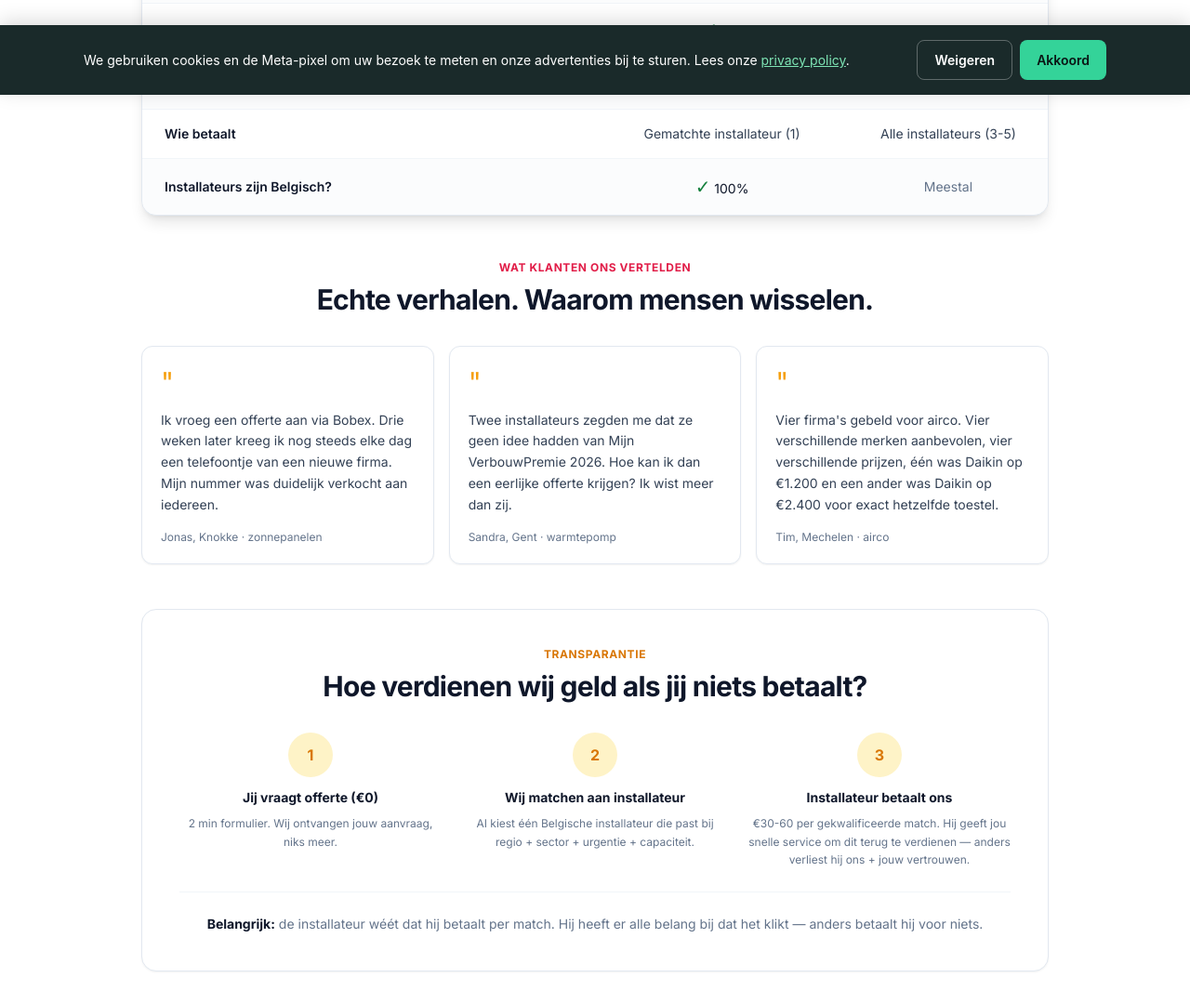
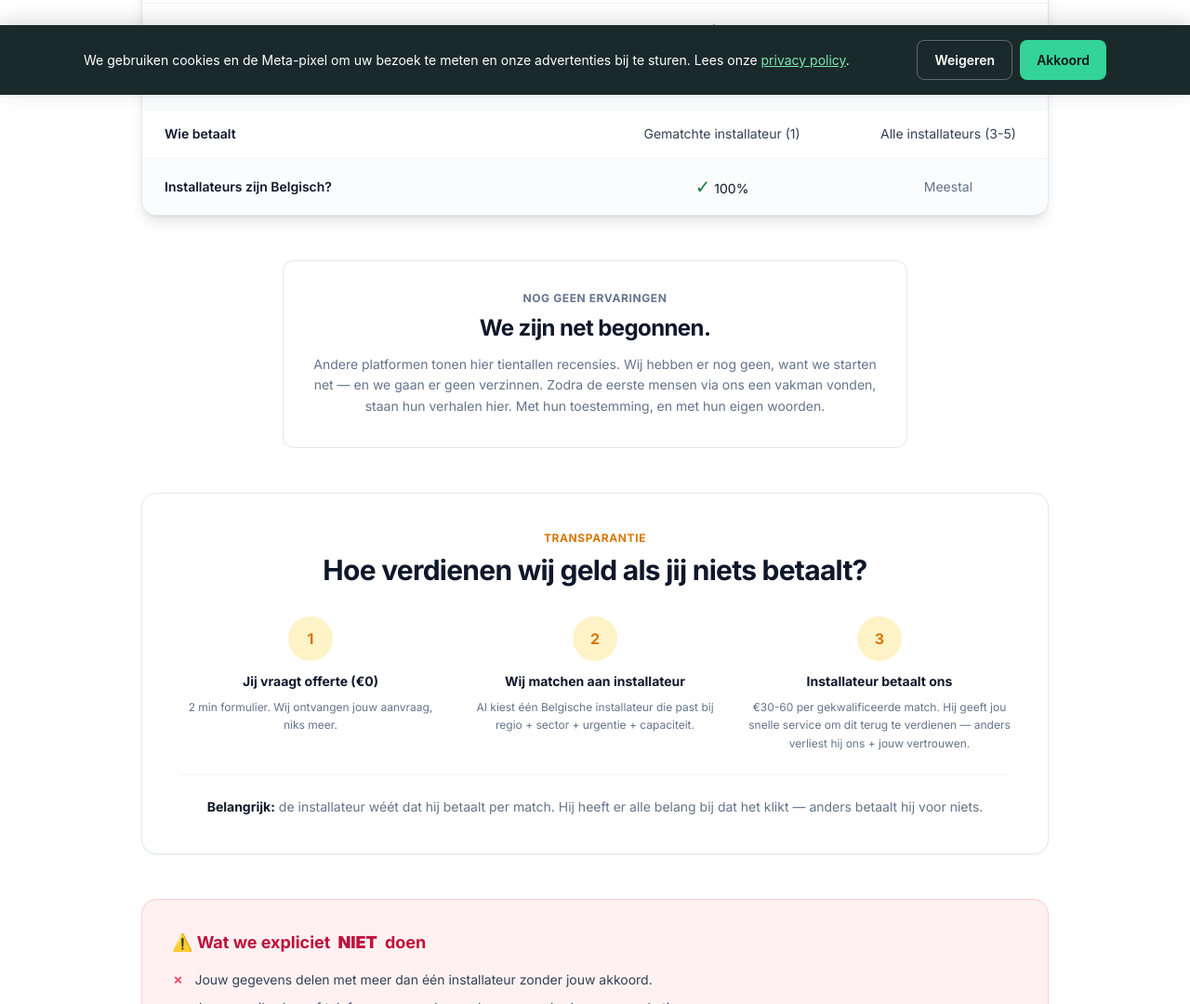
Before and after one commit to NXTGenergy/selectly-v2, a plain HTML site: page vraag/waarom-anders.html in a window 1280 px wide. Shown: the part 698-1778 px from the top of the page at 93% size. Drawn offline with nearby package versions, Linux system fonts and the light colour scheme.

Commit message:
Juridische blokkades weg: verzonnen getuigenissen, premieclaims, AI-vermelding
Op waarom-anders.html stonden drie getuigenissen met naam en woonplaats --
Jonas uit Knokke, Sandra uit Gent, Tim uit Mechelen -- van klanten die niet
bestaan; Stielkenner is niet gelanceerd. Verzonnen recensies staan op de zwarte
lijst van art. VI.100, 23bis en 23ter WER: onder alle omstandigheden oneerlijk,
geen verweer mogelijk. Vervangen door een blok dat eerlijk zegt dat we net
beginnen -- dat past bovendien beter bij het merk dan geleende sociale bewijzen.

Drie premieclaims die de opkuis van 5 augustus overleefd hadden:
- index.html: isolatie 'Vlaamse premie automatisch toegepast' (bestaat sinds
  01/03/2026 enkel nog voor de laagste inkomenscategorieen)
- bedankt.html: 'premie automatisch verrekend' -- die pagina bedient alle vijf
  de funnels, en voor drie ervan bestaat er geen premie
- warmtepomp.html: 'premie-prioriteit' (geen bestaand begrip) en 'zekere ROI'

Chat vermeldt nu dat het een machine is, in de kop, de begroeting en onder het
invoerveld. Art. 50 AI-verordening geldt sinds 2 augustus 2026; 'Antwoordt
meteen' met een groen bolletje las juist als een beschikbare medewerker.

```diff
--- a/vraag/stielkenner-chat.js
+++ b/vraag/stielkenner-chat.js
@@ -6,7 +6,7 @@
   window.__stielkennerChat = true;
 
   var API = '/.netlify/functions/vakman';
-  var GREET = 'Dag! Ik help je de juiste vakman vinden.\n\nWaarvoor zoek je iemand — zonnepanelen, een thuisbatterij, een warmtepomp, airco of dakwerken? Of vertel gewoon wat er moet gebeuren.';
+  var GREET = 'Dag! Ik ben de automatische assistent van Stielkenner \u2014 geen medewerker, maar ik help je wel de juiste vakman vinden.\n\nWaarvoor zoek je iemand — zonnepanelen, een thuisbatterij, een warmtepomp, airco of dakwerken? Of vertel gewoon wat er moet gebeuren.';
 
   var INK = '#1d2b2a', AMBER = '#e0a33e', CREME = '#f2efe6';
   var berichten = [];   // wat naar de backend gaat, begint bij de gebruiker
@@ -36,6 +36,7 @@
     '.sk-foot input:focus{border-color:' + INK + '}',
     '.sk-send{border:none;background:' + INK + ';color:' + CREME + ';border-radius:11px;padding:0 15px;font-size:16px;cursor:pointer}',
     '.sk-send:disabled{opacity:.4;cursor:default}',
+    '.sk-note{padding:0 12px 10px;background:#fff;color:#7d8785;font-size:11px;line-height:1.45;text-align:center}',
     '@media(max-width:480px){.sk-panel{right:0;bottom:0;width:100vw;height:100dvh;max-height:100dvh;border-radius:0}}'
   ].join('');
   document.head.appendChild(css);
@@ -58,11 +59,12 @@
         '<path d="M17.5 27.5 L30 12" stroke="' + INK + '" stroke-width="4.5" stroke-linecap="round" fill="none"/>' +
         '<circle cx="17.5" cy="27.5" r="1.7" fill="' + CREME + '"/>' +
       '</svg>' +
-      '<div><div class="t">Stielkenner</div><div class="s"><span class="sk-dot"></span>Antwoordt meteen</div></div>' +
+      '<div><div class="t">Stielkenner-assistent</div><div class="s"><span class="sk-dot"></span>Automatische assistent &mdash; geen medewerker</div></div>' +
       '<button class="sk-x" aria-label="Sluiten">&times;</button>' +
     '</div>' +
     '<div class="sk-body" role="log" aria-live="polite"></div>' +
-    '<div class="sk-foot"><input type="text" placeholder="Typ je vraag…" autocomplete="off" aria-label="Je bericht"><button class="sk-send" aria-label="Versturen">&rarr;</button></div>';
+    '<div class="sk-foot"><input type="text" placeholder="Typ je vraag…" autocomplete="off" aria-label="Je bericht"><button class="sk-send" aria-label="Versturen">&rarr;</button></div>' +
+    '<div class="sk-note">Automatische assistent. Je bericht wordt verwerkt door een AI-dienst. Deel hier geen persoonsgegevens \u2014 die vraagt het formulier.</div>';
   document.body.appendChild(panel);
 
   var body = panel.querySelector('.sk-body');
--- a/vraag/waarom-anders.html
+++ b/vraag/waarom-anders.html
@@ -120,44 +120,23 @@
       </div>
     </div>
 
-    <!-- ECHTE VERHALEN -->
+    <!-- Hier stonden drie getuigenissen met naam en woonplaats van klanten die niet
+         bestaan: Stielkenner is nog niet gelanceerd. Verzonnen recensies staan op de
+         zwarte lijst van art. VI.100, 23bis en 23ter WER — onder alle omstandigheden
+         oneerlijk, geen verweer mogelijk. Weg tot er echte klanten zijn die toestemming
+         geven. Zet hier nooit iets terug dat je niet kan aantonen. -->
     <div class="mb-12">
-      <div class="text-center mb-8">
-        <div class="text-xs font-bold uppercase tracking-wider text-rose-600 mb-2">Wat klanten ons vertelden</div>
-        <h2 class="text-2xl sm:text-3xl font-bold tracking-tight">
-          Echte verhalen. Waarom mensen wisselen.
+      <div class="bg-white border border-slate-200 rounded-xl p-6 sm:p-8 text-center max-w-2xl mx-auto">
+        <div class="text-xs font-bold uppercase tracking-wider text-ink-500 mb-2">Nog geen ervaringen</div>
+        <h2 class="text-xl sm:text-2xl font-bold tracking-tight mb-3">
+          We zijn net begonnen.
         </h2>
-      </div>
-
-      <div class="grid sm:grid-cols-3 gap-4">
-        <blockquote class="bg-white border border-slate-200 rounded-xl p-5 shadow-sm">
-          <div class="text-3xl text-sun-500 mb-3">"</div>
-          <p class="text-sm text-ink-700 leading-relaxed mb-4">
-            Ik vroeg een offerte aan via Bobex. Drie weken later kreeg ik nog steeds elke
-            dag een telefoontje van een nieuwe firma. Mijn nummer was duidelijk verkocht
-            aan iedereen.
-          </p>
-          <div class="text-xs text-ink-500">Jonas, Knokke · zonnepanelen</div>
-        </blockquote>
-
-        <blockquote class="bg-white border border-slate-200 rounded-xl p-5 shadow-sm">
-          <div class="text-3xl text-sun-500 mb-3">"</div>
-          <p class="text-sm text-ink-700 leading-relaxed mb-4">
-            Twee installateurs zegden me dat ze geen idee hadden van Mijn VerbouwPremie 2026.
-            Hoe kan ik dan een eerlijke offerte krijgen? Ik wist meer dan zij.
-          </p>
-          <div class="text-xs text-ink-500">Sandra, Gent · warmtepomp</div>
-        </blockquote>
-
-        <blockquote class="bg-white border border-slate-200 rounded-xl p-5 shadow-sm">
-          <div class="text-3xl text-sun-500 mb-3">"</div>
-          <p class="text-sm text-ink-700 leading-relaxed mb-4">
-            Vier firma's gebeld voor airco. Vier verschillende merken aanbevolen, vier
-            verschillende prijzen, één was Daikin op €1.200 en een ander was Daikin op €2.400
-            voor exact hetzelfde toestel.
-          </p>
-          <div class="text-xs text-ink-500">Tim, Mechelen · airco</div>
-        </blockquote>
+        <p class="text-sm text-ink-500 leading-relaxed">
+          Andere platformen tonen hier tientallen recensies. Wij hebben er nog geen, want
+          we starten net — en we gaan er geen verzinnen. Zodra de eerste mensen via ons
+          een vakman vonden, staan hun verhalen hier. Met hun toestemming, en met hun
+          eigen woorden.
+        </p>
       </div>
     </div>
 
```
Also changed, not shown: vraag/bedankt.html (+1 -1 lines), vraag/index.html (+1 -1 lines), vraag/warmtepomp.html (+2 -2 lines).
